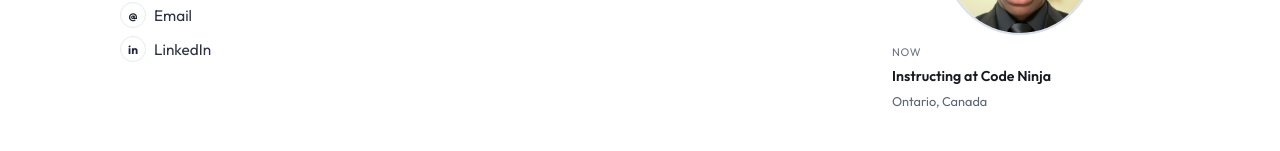
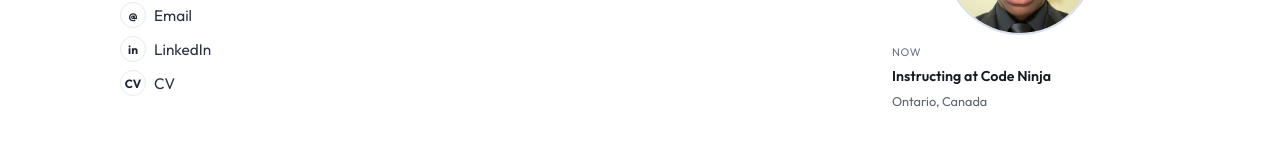
Before and after one commit to Israelobuk/portfolio-site, a Next.js app: page / in a window 1280 px wide. Shown: the part 244-395 px from the top of the page. Built offline with nearby package versions, Linux system fonts and the light colour scheme.

Commit message:
Add files via upload

```diff
--- a/app/page.js
+++ b/app/page.js
@@ -7,6 +7,7 @@ const profile = {
   email: "Is.obukonise@gmail.com",
   github: "https://github.com/Israelobuk",
   linkedin: "https://www.linkedin.com/in/israelobukonise/",
+  cv: "/files/Israelobukonise_resume.pdf",
   location: "Ontario, Canada",
   current: "Code Ninja",
 };
@@ -81,6 +82,10 @@ export default function HomePage() {
               <a className="social-link" href={profile.linkedin} target="_blank" rel="noreferrer">
                 <span className="social-icon">in</span>
                 <span>LinkedIn</span>
+              </a>
+              <a className="social-link" href={profile.cv} target="_blank" rel="noreferrer">
+                <span className="social-icon">CV</span>
+                <span>CV</span>
               </a>
             </div>
           </div>
```
